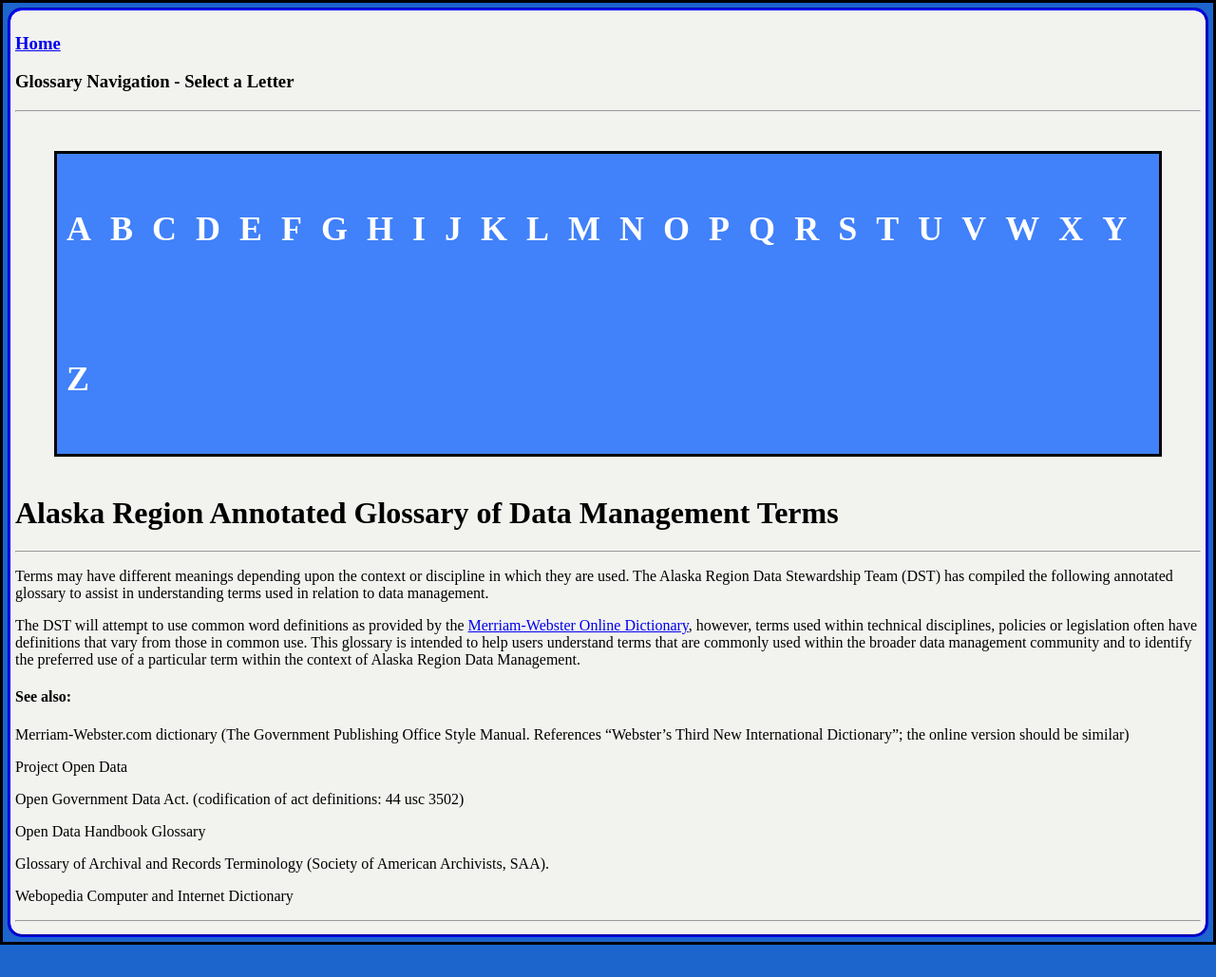
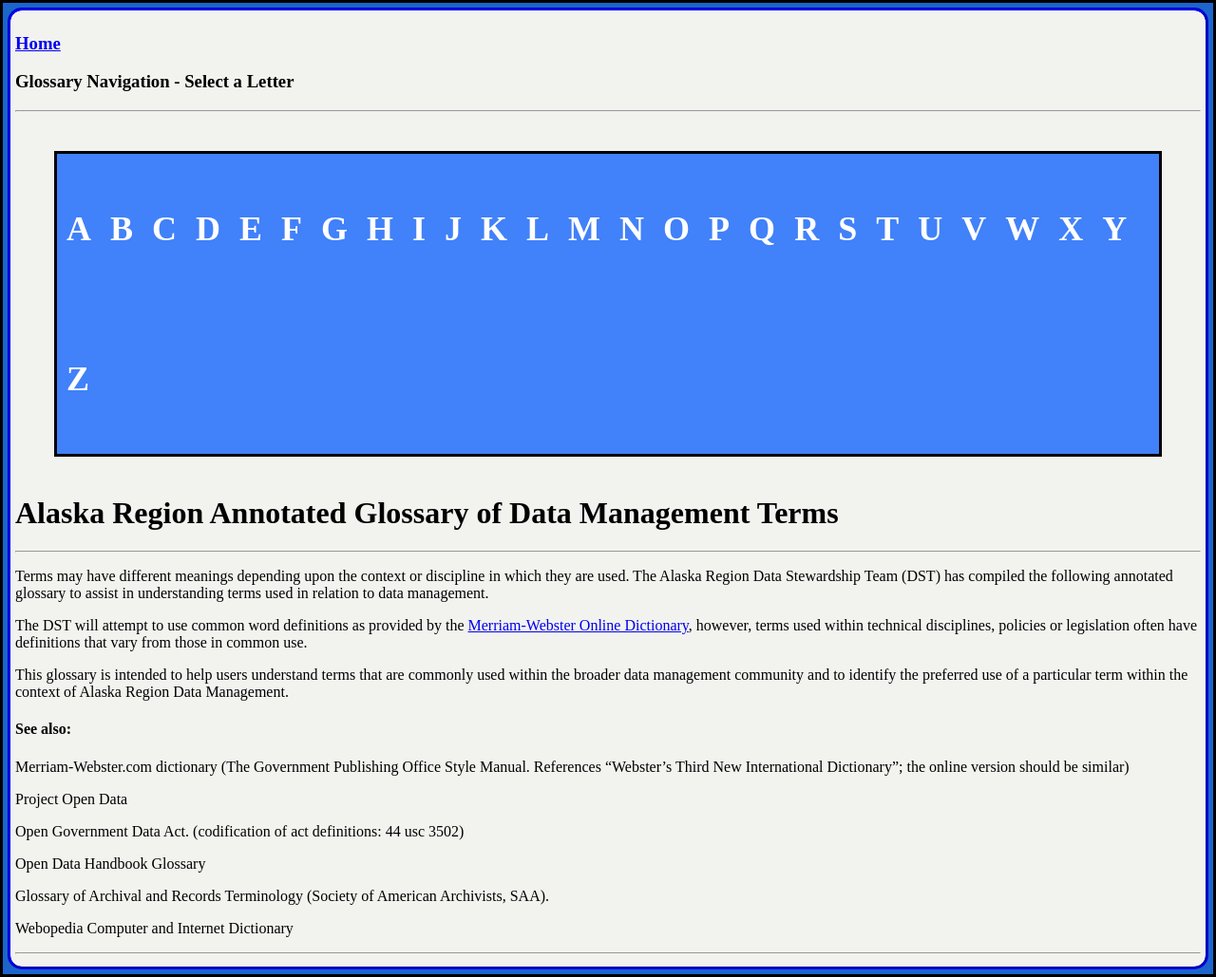
Before and after one commit to ThePanamalien/TestOne, a Jekyll site: the page built from index.md, in a window 1280 px wide. Shown: the whole page at 95% size. Built offline with Jekyll 4.4.1, drawn with Linux system fonts in a browser that asks for light colours; before the commit the page ends 995 px from its top, so only the background shows below that.

```diff
--- a/index.md
+++ b/index.md
@@ -8,8 +8,9 @@ ___
 
 Terms may have different meanings depending upon the context or discipline in which they are used. The Alaska Region Data Stewardship Team (DST) has compiled the following annotated glossary to assist in understanding terms used in relation to data management.
 
+The DST will attempt to use common word definitions as provided by the [Merriam-Webster Online Dictionary](http://www.merriam-webster.com/), however, terms used within technical disciplines, policies or legislation often have definitions that vary from those in common use.
 
-The DST will attempt to use common word definitions as provided by the [Merriam-Webster Online Dictionary](http://www.merriam-webster.com/), however, terms used within technical disciplines, policies or legislation often have definitions that vary from those in common use. This glossary is intended to help users understand terms that are commonly used within the broader data management community and to identify the preferred use of a particular term within the context of Alaska Region Data Management.
+This glossary is intended to help users understand terms that are commonly used within the broader data management community and to identify the preferred use of a particular term within the context of Alaska Region Data Management.
 
 
 #### See also:
```
